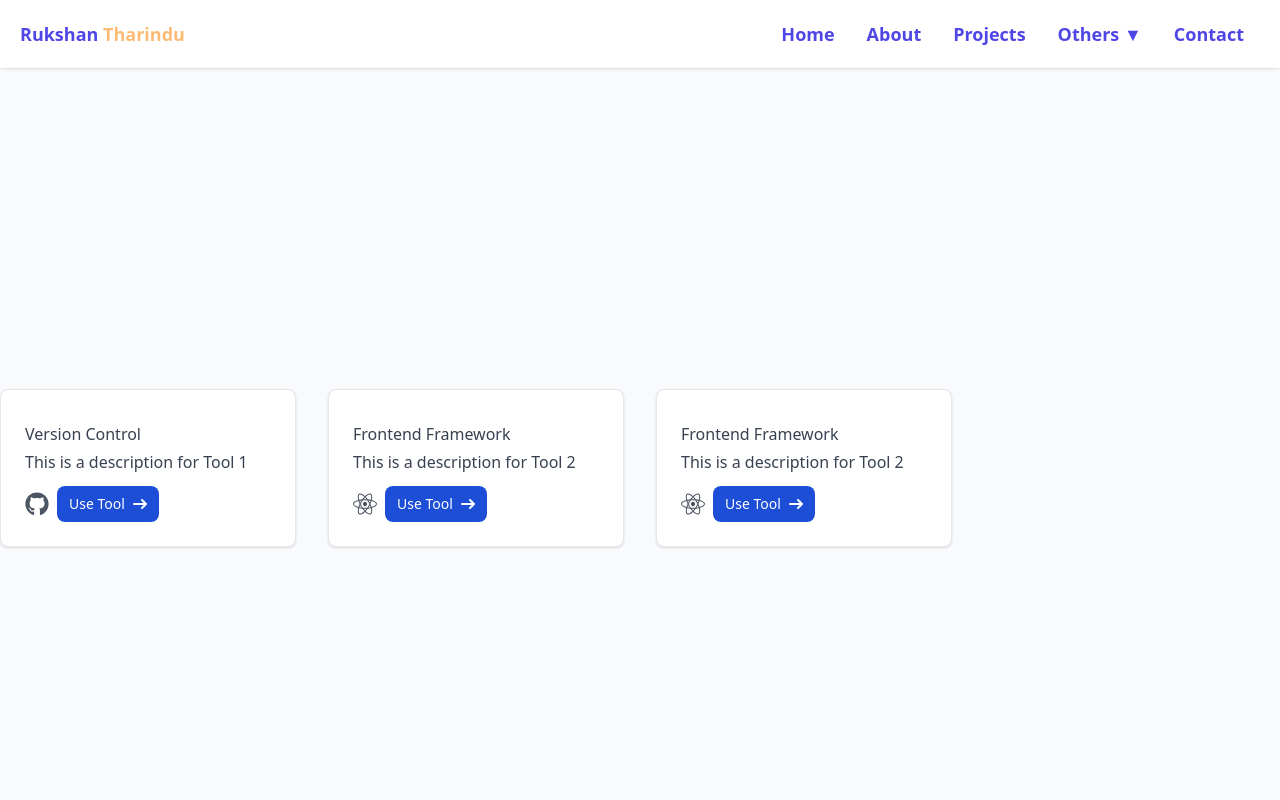
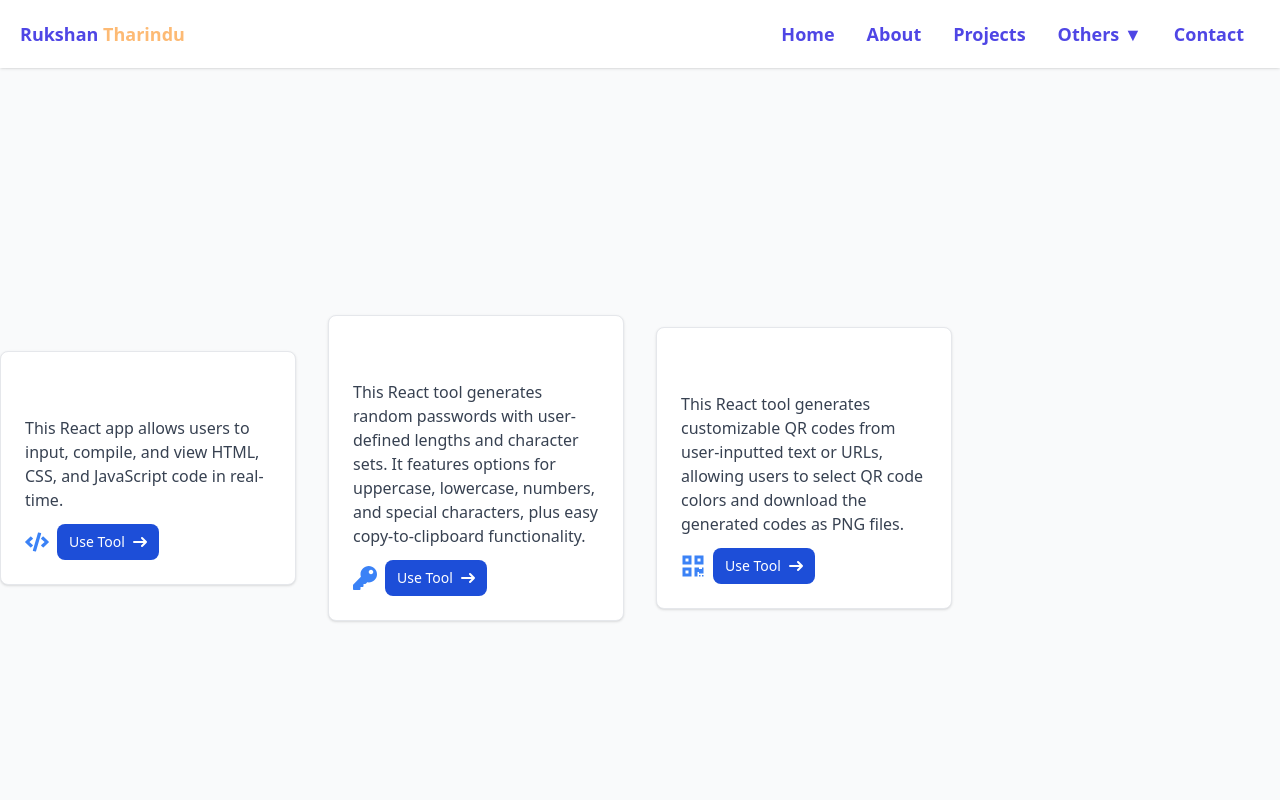
Before and after one commit to Rukshan2000/creative-portfolio, a React (Create React App) app: page /toolspage in a window 1280 px wide. Shown: the top 800 px of the page. Built offline with nearby package versions, Linux system fonts and the light colour scheme.

Commit message:
tools des

```diff
--- a/src/components/Tools.jsx
+++ b/src/components/Tools.jsx
@@ -33,12 +33,12 @@ const Tools = () => {
                 {toolsData.map(tool => (
                     <div key={tool.ToolId} className="max-w-sm p-6 bg-white border border-gray-200 rounded-lg shadow dark:bg-gray-800 dark:border-gray-700">
                         <a href="#">
-                            <h3 className="mb-2 text-2xl font-bold tracking-tight text-gray-200 underline dark:text-white">{tool.title}</h3>
+                            <h3 className="mb-2 text-2xl font-bold tracking-tight text-gray-800 underline dark:text-gray-200">{tool.title}</h3>
                         </a>
-                        <p className="mb-1 font-normal text-gray-700 dark:text-gray-400">{tool.topic}</p>
+                        <p className="mb-1 text-xl font-bold text-white dark:text-white">{tool.topic}</p> {/* Increased size and color of topic */}
                         <p className="mb-3 font-normal text-gray-700 dark:text-gray-400">{tool.description}</p>
                         <div className="flex items-center">
-                            {tool.icon && <tool.icon className="w-6 h-6 mr-2 text-gray-600 dark:text-gray-400" />}
+                            {tool.icon && <tool.icon className={`w-6 h-6 mr-2 ${tool.hoverColor}`} />}
                             <a href={tool.link} className="inline-flex items-center px-3 py-2 text-sm font-medium text-center text-white bg-blue-700 rounded-lg hover:bg-blue-800 focus:ring-4 focus:outline-none focus:ring-blue-300 dark:bg-blue-600 dark:hover:bg-blue-700 dark:focus:ring-blue-800">
                                 Use Tool
                                 <svg className="rtl:rotate-180 w-3.5 h-3.5 ms-2" aria-hidden="true" xmlns="http://www.w3.org/2000/svg" fill="none" viewBox="0 0 14 10">
--- a/src/data/ToolsData.jsx
+++ b/src/data/ToolsData.jsx
@@ -1,29 +1,29 @@
-import { FaGithub, FaReact, FaHtml5 } from 'react-icons/fa'; // Import the Font Awesome icons
+import { FaCode, FaKey, FaQrcode } from 'react-icons/fa'; // Import the Font Awesome icons
 
 export const toolsData = [
   {
     ToolId: 1,
-    topic: "Version Control",
-    description: "This is a description for Tool 1",
-    icon: FaGithub, // Icon component imported from react-icons
+    topic: "Online Compiler",
+    description: "This React app allows users to input, compile, and view HTML, CSS, and JavaScript code in real-time.",
+    icon: FaCode, // Icon component imported from react-icons
     link: "https://www.rukshantharindu.link/compilerpage",
     hoverColor: "text-blue-500" // CSS class for hover color
   },
   {
     ToolId: 2,
-    topic: "Frontend Framework",
-    description: "This is a description for Tool 2",
-    icon: FaReact, // Icon component imported from react-icons
+    topic: "Password Generator",
+    description: "This React tool generates random passwords with user-defined lengths and character sets. It features options for uppercase, lowercase, numbers, and special characters, plus easy copy-to-clipboard functionality.",
+    icon: FaKey, // Icon component imported from react-icons
     link: "https://www.rukshantharindu.link/passwordgeneratorpage",
-    hoverColor: "text-green-500" // CSS class for hover color
+    hoverColor: "text-blue-500" // CSS class for hover color
   },
   {
-    ToolId: 2,
-    topic: "Frontend Framework",
-    description: "This is a description for Tool 2",
-    icon: FaReact, // Icon component imported from react-icons
+    ToolId: 3,
+    topic: "QR Code Generator",
+    description: "This React tool generates customizable QR codes from user-inputted text or URLs, allowing users to select QR code colors and download the generated codes as PNG files.",
+    icon: FaQrcode, // Icon component imported from react-icons
     link: "https://www.rukshantharindu.link/qrcodegeneratorpage",
-    hoverColor: "text-green-500" // CSS class for hover color
+    hoverColor: "text-blue-500" // CSS class for hover color
   }
 
   // Add more tools with topics as needed
```
